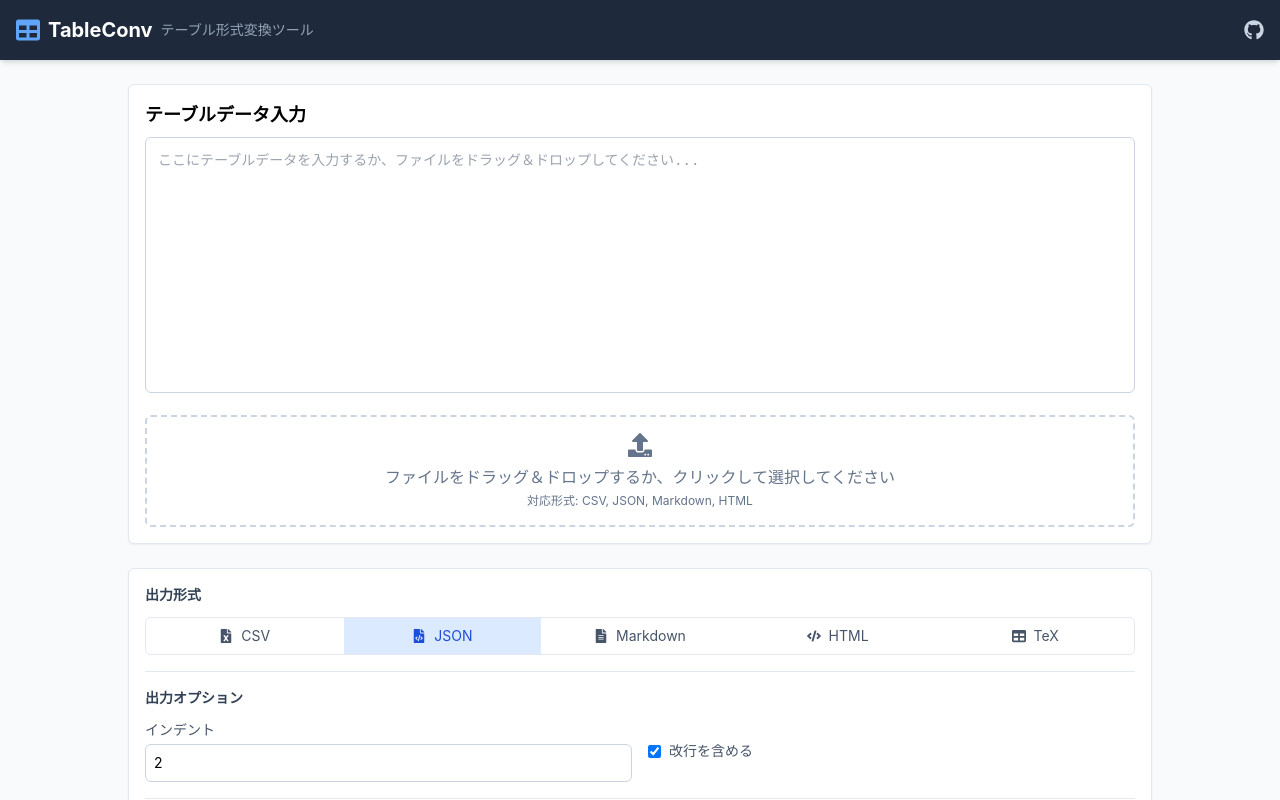
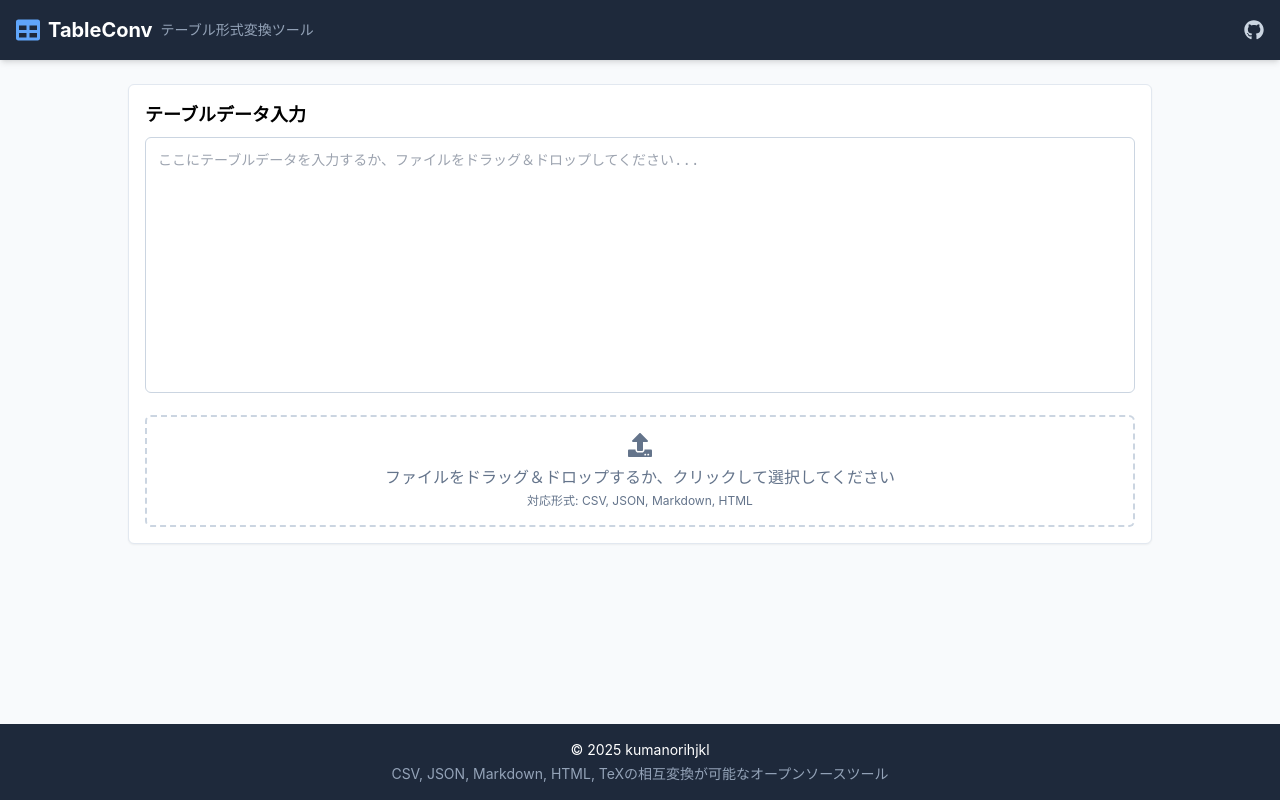
Before and after one commit to kumanorihjkl/table_conv, a React (Vite) app: page / in a window 1280 px wide. Shown: the top 800 px of the page. Built offline with nearby package versions, Linux system fonts and the light colour scheme.

Commit message:
simplify output container.

```diff
--- a/src/App.tsx
+++ b/src/App.tsx
@@ -36,8 +36,8 @@ function App() {
     originalFormat: 'csv', // Default, will be updated when parsing
   });
 
-  // State for output format selection
-  const [outputFormat, setOutputFormat] = useState<FormatType>('json');
+  // State for output format selection (null = not selected yet)
+  const [outputFormat, setOutputFormat] = useState<FormatType | null>(null);
 
   // State for format options
   const [formatOptions, setFormatOptions] = useState<FormatOptions>(defaultFormatOptions);
@@ -204,6 +204,7 @@ function App() {
             )}
 
             {/* Output section - contains format tabs, options, and output */}
+            {tableData.columns.length > 0 && (
               <div className="bg-white p-4 rounded-md shadow-sm border border-slate-200">
                 <h3 className="text-sm font-semibold mb-3 text-slate-700">出力形式</h3>
                 <FormatTabs
@@ -211,20 +212,24 @@ function App() {
                   onFormatChange={handleOutputFormatChange}
                 />
 
-              {/* Output format options (shown only for selected output format) */}
+                {/* Output format options and output area (shown only when format is selected) */}
+                {outputFormat && (
+                  <>
                     <OutputOptions
                       selectedFormat={outputFormat}
                       formatOptions={formatOptions}
                       onFormatOptionsChange={handleFormatOptionsChange}
                     />
 
-              {/* Output area */}
                     <OutputArea
                       tableData={tableData}
                       outputFormat={outputFormat}
                       formatOptions={formatOptions}
                     />
+                  </>
+                )}
               </div>
+            )}
           </div>
         </div>
       </main>
--- a/src/components/FormatTabs.tsx
+++ b/src/components/FormatTabs.tsx
@@ -9,7 +9,7 @@ import {
 } from 'react-icons/fa';
 
 interface FormatTabsProps {
-  selectedFormat: FormatType;
+  selectedFormat: FormatType | null;
   onFormatChange: (format: FormatType) => void;
 }
 
--- a/src/components/OutputArea.tsx
+++ b/src/components/OutputArea.tsx
@@ -5,7 +5,7 @@ import { FaCopy, FaDownload, FaCheck } from 'react-icons/fa';
 
 interface OutputAreaProps {
   tableData: TableData;
-  outputFormat: FormatType;
+  outputFormat: FormatType | null;
   formatOptions: FormatOptions;
 }
 
@@ -15,6 +15,11 @@ const OutputArea: React.FC<OutputAreaProps> = ({
   formatOptions,
 }) => {
   const [copied, setCopied] = useState(false);
+
+  // Return null if no format selected
+  if (outputFormat === null) {
+    return null;
+  }
 
   // Generate output text based on format
   const getOutputText = (): string => {
--- a/src/components/OutputOptions.tsx
+++ b/src/components/OutputOptions.tsx
@@ -2,7 +2,7 @@ import React from 'react';
 import { FormatType, FormatOptions } from '../types';
 
 interface OutputOptionsProps {
-  selectedFormat: FormatType;
+  selectedFormat: FormatType | null;
   formatOptions: FormatOptions;
   onFormatOptionsChange: (options: Partial<FormatOptions>) => void;
 }
@@ -63,6 +63,11 @@ const OutputOptions: React.FC<OutputOptionsProps> = ({
       },
     });
   };
+
+  // Return null if no format selected
+  if (selectedFormat === null) {
+    return null;
+  }
 
   // CSV output options
   if (selectedFormat === 'csv') {
```
Lines whose indentation alone changed are shown as unchanged.
